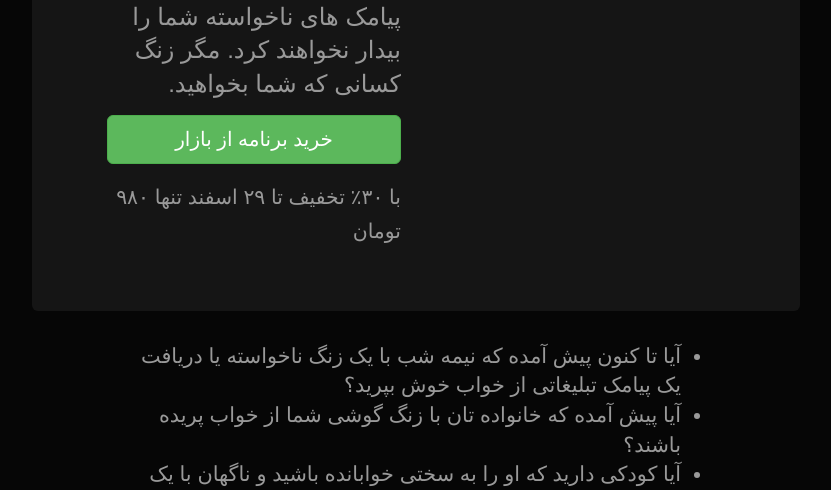
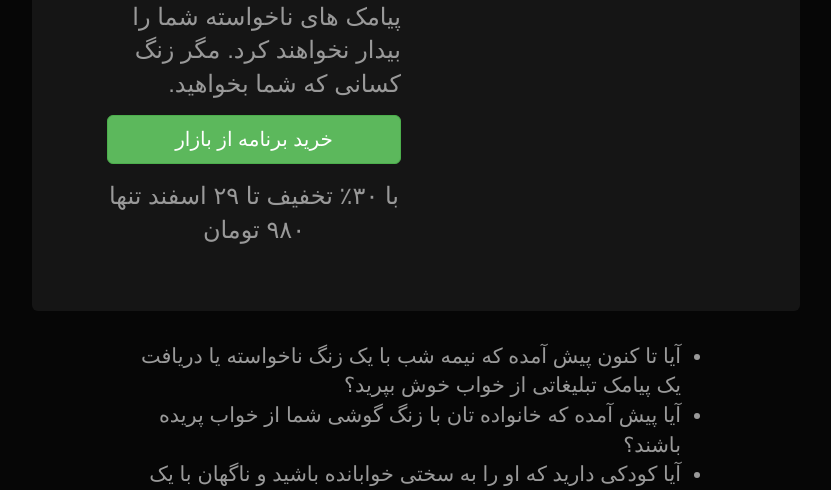
Before and after one commit to sepidarapps/sepidarapps.github.io, a website: page index.html in a window 1280 px wide. Shown: the part 307-797 px from the top of the page, without its empty margins (224-1055 px from the left). Drawn offline with Linux system fonts and the light colour scheme.

Commit message:
Edit discount text style

```diff
--- a/index.html
+++ b/index.html
@@ -31,6 +31,10 @@ body {
 .jumbotron h1 {
   color: #ddd;
 }
+.discount {
+  font-size: 1em;
+  text-align: center;
+}
 .marketing {
   font-size: 1.3em;
   margin-bottom: 10em;
@@ -58,7 +62,7 @@ body {
           <h1 class="text-center">شب خوش</h1>
           <p class="lead">آسوده بخوابید که شب امن و امان است! دیگر زنگ ها و پیامک های ناخواسته شما را بیدار نخواهند کرد. مگر زنگ کسانی که شما بخواهید.</p>
           <p><a class="btn btn-lg btn-success center-block" href="http://cafebazaar.ir/app/com.sepidarapps.goodnight/" role="button">خرید برنامه از بازار</a></p>
-          <p><small>با ۳۰٪ تخفیف تا ۲۹ اسفند تنها ۹۸۰ تومان</small></p>
+          <p class="discount">با ۳۰٪ تخفیف تا ۲۹ اسفند تنها ۹۸۰ تومان</p>
         </div>
       </div>
 
@@ -103,7 +107,7 @@ body {
         </div>
         <div class="col-xs-10 col-xs-offset-1 col-sm-6 col-sm-offset-3">
           <p><a class="btn btn-lg btn-success center-block" href="http://cafebazaar.ir/app/com.sepidarapps.goodnight/" role="button">خرید برنامه از بازار</a></p>
-          <p><small>با ۳۰٪ تخفیف تا ۲۹ اسفند تنها ۹۸۰ تومان</small></p>
+          <p class="discount">با ۳۰٪ تخفیف تا ۲۹ اسفند تنها ۹۸۰ تومان</p>
         </div>
       </div>
 
```
